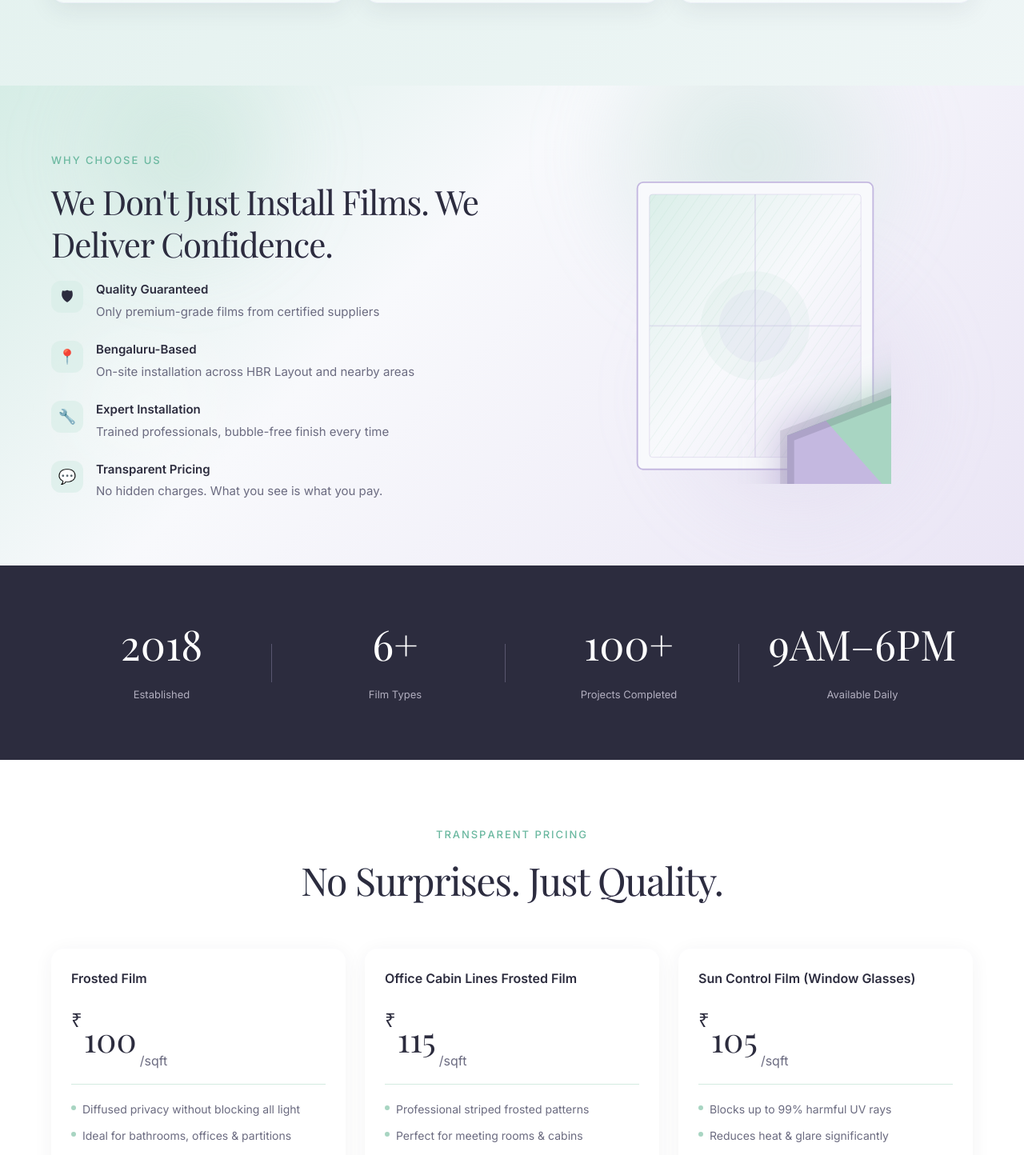
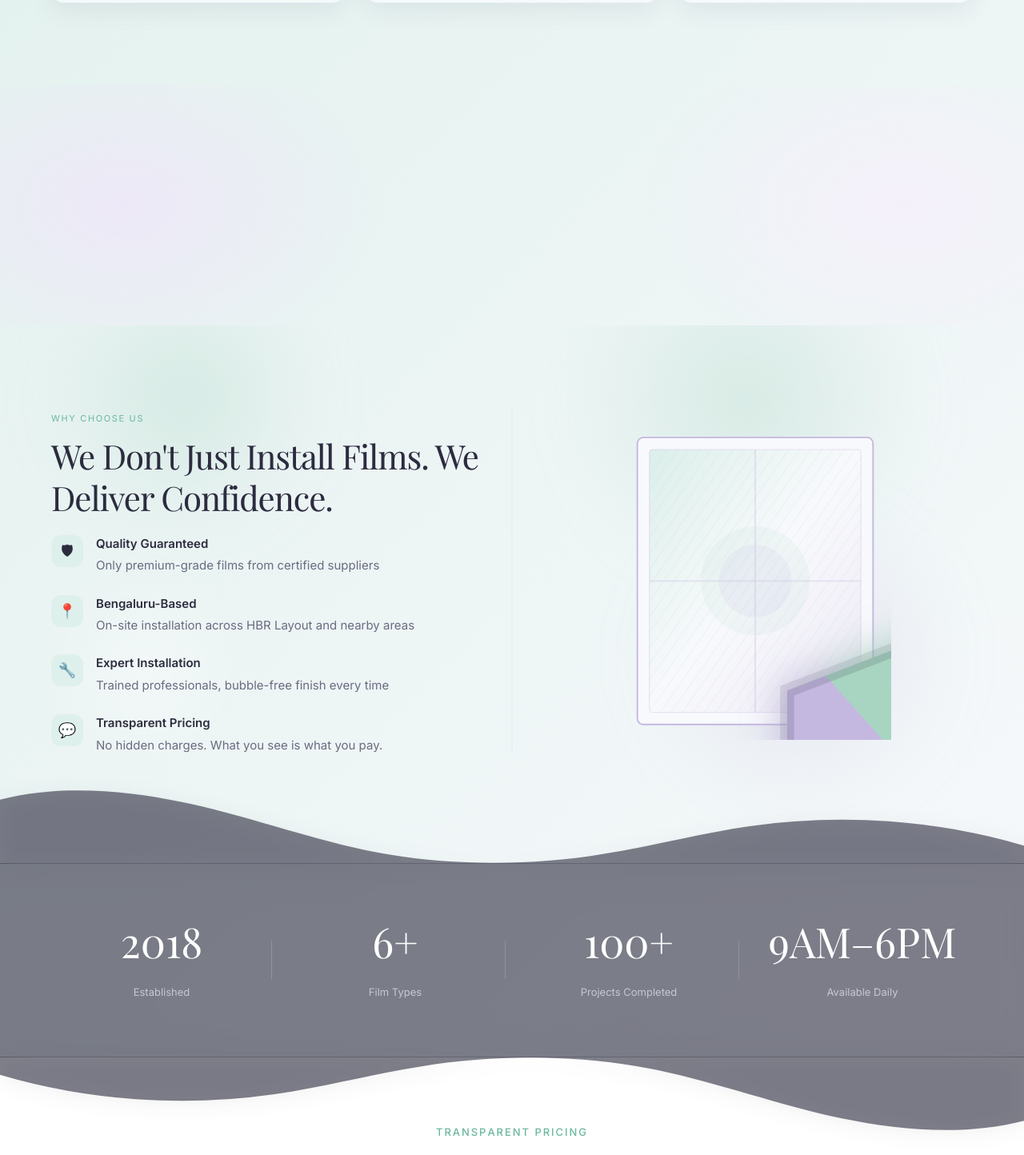
Before and after one commit to abhishekck31/frostedfilms, a Next.js app: page / in a window 1280 px wide. Shown: the part 1976-3420 px from the top of the page at 80% size. Built offline with nearby package versions, Linux system fonts and the light colour scheme; a web font is replaced by a local one.

Commit message:
feat: Refactor Why Us layout and add dividers

```diff
--- a/components/sections/WhyUs.tsx
+++ b/components/sections/WhyUs.tsx
@@ -1,9 +1,11 @@
 "use client";
 
 import { motion, useInView } from "framer-motion";
-import { useEffect, useRef, useState } from "react";
+import { useRef } from "react";
 import { AmbientOrbs } from "@/components/ui/AmbientOrbs";
 import { GradientHeadline, SplitReveal, CountUp } from "@/components/ui/AnimatedText";
+import { MeshGradientDivider } from "@/components/ui/MeshGradientDivider";
+import { WaveDivider } from "@/components/ui/WaveDivider";
 
 const benefits = [
   {
@@ -220,10 +222,15 @@ export default function WhyUs() {
   const rightInView = useInView(rightRef, { once: true, margin: "-80px" });
 
   return (
-    <section id="why-us">
-      <div className="section-pad bg-frost-gradient relative overflow-hidden">
+    <section id="why-us" className="relative">
+      <MeshGradientDivider />
+
+      <div className="flow-section relative z-10">
         <AmbientOrbs count={4} />
-        <div className="container-xl relative z-10">
+        <div className="container-xl relative">
+          {/* Vertical decorative line separator */}
+          <div className="hidden lg:block absolute left-1/2 top-0 bottom-0 w-[1px] bg-lavender/20 -translate-x-1/2" />
+
           <div className="grid items-center gap-12 lg:grid-cols-2 lg:gap-16">
             <motion.div
               ref={leftRef}
@@ -231,7 +238,7 @@ export default function WhyUs() {
               animate={leftInView ? { opacity: 1, x: 0 } : {}}
               transition={{ duration: 0.7, ease: [0.22, 1, 0.36, 1] }}
             >
-              <SplitReveal as="p" className="mb-4 text-[13px] font-medium uppercase tracking-[0.15em] text-mint-dark">
+              <SplitReveal as="h2" className="eyebrow mb-4">
                 Why Choose Us
               </SplitReveal>
               <GradientHeadline className="headline mb-10 text-[32px] font-normal leading-tight tracking-tight text-deep md:text-[42px]">
@@ -286,8 +293,11 @@ export default function WhyUs() {
         </div>
       </div>
 
-      <div className="bg-deep py-14 md:py-16">
-        <div className="container-xl">
+      {/* Translucent Stats Bar Zone */}
+      <div className="relative mt-8">
+        <WaveDivider fill="rgba(44,44,62,0.6)" flip className="absolute -top-[59px] md:-top-[99px] z-10 drop-shadow-[0_-4px_12px_rgba(44,44,62,0.1)]" />
+        <div className="py-14 md:py-16 relative z-20" style={{ background: 'rgba(44,44,62,0.6)', backdropFilter: 'blur(24px)' }}>
+          <div className="container-xl relative z-10">
             <div className="grid grid-cols-2 gap-8 md:flex md:items-center md:justify-between md:gap-4">
               {stats.map((stat, index) => (
                 <StatItem
@@ -299,6 +309,8 @@ export default function WhyUs() {
             </div>
           </div>
         </div>
+        <WaveDivider fill="rgba(44,44,62,0.6)" className="absolute -bottom-[59px] md:-bottom-[99px] z-10 drop-shadow-[0_4px_12px_rgba(44,44,62,0.1)]" />
+      </div>
     </section>
   );
 }
--- /dev/null
+++ b/components/ui/MeshGradientDivider.tsx
@@ -0,0 +1,18 @@
+export function MeshGradientDivider() {
+  return (
+    <div className="relative h-[300px] w-full overflow-hidden pointer-events-none">
+      <div
+        className="absolute left-0 top-1/2 w-3/5 h-full -translate-y-1/2"
+        style={{
+          background: 'radial-gradient(ellipse 60% 100% at 20% 50%, #EDE8F7 0%, transparent 70%)'
+        }}
+      />
+      <div
+        className="absolute right-0 top-1/2 w-3/5 h-full -translate-y-1/2"
+        style={{
+          background: 'radial-gradient(ellipse 60% 100% at 80% 50%, #F4F0FA 0%, transparent 70%)'
+        }}
+      />
+    </div>
+  );
+}
--- /dev/null
+++ b/components/ui/WaveDivider.tsx
@@ -0,0 +1,27 @@
+export function WaveDivider({
+  className = "",
+  flip = false,
+  fill = "currentColor"
+}: {
+  className?: string;
+  flip?: boolean;
+  fill?: string;
+}) {
+  return (
+    <div className={`w-full overflow-hidden leading-none ${className} ${flip ? 'rotate-180' : ''}`}>
+      <svg
+        className="relative block w-[calc(100%+1.3px)] h-[60px] md:h-[100px]"
+        data-name="Layer 1"
+        xmlns="http://www.w3.org/2000/svg"
+        viewBox="0 0 1200 120"
+        preserveAspectRatio="none"
+      >
+        <path
+          d="M321.39,56.44c58-10.79,114.16-30.13,172-41.86,82.39-16.72,168.19-17.73,250.45-.39C823.78,31,906.67,72,985.66,92.83c70.05,18.48,146.53,26.09,214.34,3V0H0V27.35A600.21,600.21,0,0,0,321.39,56.44Z"
+          className="shape-fill"
+          fill={fill}
+        />
+      </svg>
+    </div>
+  );
+}
```
Lines whose indentation alone changed are shown as unchanged.
